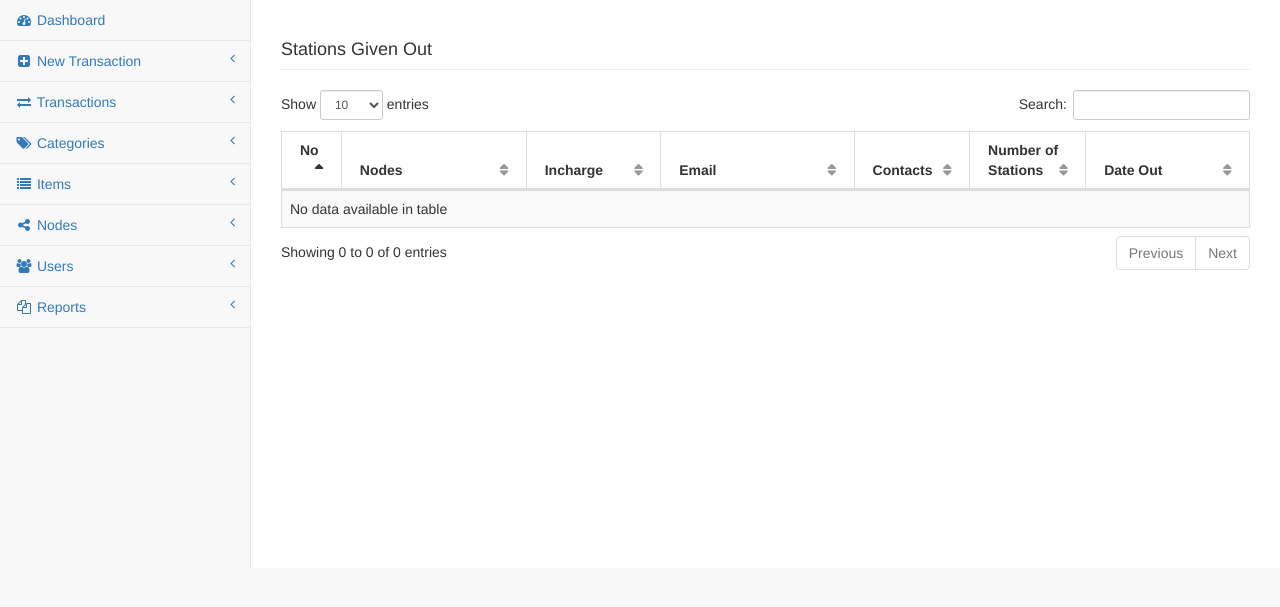
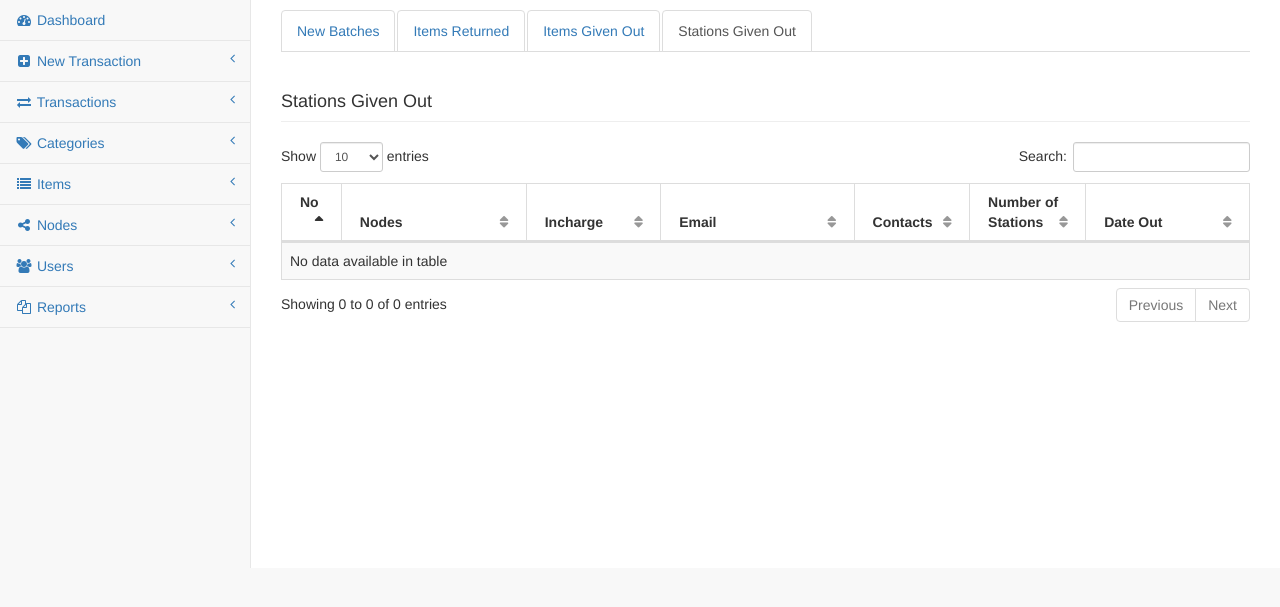
Before and after one commit to wimea-ict/inventory, a CodeIgniter app: page /inventory/index.php/transactions/stations_given_out in a window 1280 px wide. Shown: the part 51-658 px from the top of the page. Run offline with CodeIgniter, Linux system fonts and the light colour scheme; the visitor is signed in with stand-in values (Sample User, id 1); data that the repository does not hold is empty.

Commit message:
Add station transactions to the tabbed navigation

```diff
--- a/application/controllers/Transactions.php
+++ b/application/controllers/Transactions.php
@@ -90,6 +90,14 @@ class Transactions extends CI_Controller {
 		$data['stations_given_out'] = $this->transactions_model->get_stations_given_out();
         $content = $this->load->view('transactions/stations-given-out', $data, TRUE);
 
+        if (is_ajax_request()) {
+            echo json_encode([
+                'html' => $content,
+                'title' => 'Stations Given Out'
+            ]);
+            return;
+        }
+
         $this->load->view('main', [
             'title' => 'Stations Given Out',
             'content' => $content
--- a/application/views/items/tabbed-nav.php
+++ b/application/views/items/tabbed-nav.php
@@ -12,6 +12,9 @@
             <li <?= ($page == 'give-out-items') ? ' class="active"' : ''; ?>>
                 <a href="<?= site_url("items/give-out"); ?>">Give Out Items</a>
             </li>
+            <li <?= ($page == 'give-out-stations') ? ' class="active"' : ''; ?>>
+                <a href="<?= site_url("stations/give-out"); ?>">Give Out Stations</a>
+            </li>
         </ul>
     </div>
 </div>
--- a/application/views/transactions/stations-given-out.php
+++ b/application/views/transactions/stations-given-out.php
@@ -1,12 +1,19 @@
-<?php defined('BASEPATH') OR exit('No direct script access allowed'); ?>
+<?php defined('BASEPATH') OR exit('No direct script access allowed');
+
+if (is_ajax_request() == false) {
+    $page = 'stations-given-out';
+    require_once(__DIR__ . '/tabbed-nav.php');
+}
+?>
 
 <div class="row" id="content">
     <div class="col-lg-12">
 		<?php
         $page_heading = 'Stations Given Out';
-        require_once(__DIR__ . '/../partials/page-header.php');
-        ?>
-        <?php require_once(__DIR__ . '/../partials/tables/stations-given-out.php'); ?>
+		require_once(__DIR__ . '/../partials/page-header.php');
+
+		require_once(__DIR__ . '/../partials/tables/stations-given-out.php');
+		?>
     </div>
     <!-- /.col-lg-12 -->
 </div>
--- a/application/views/transactions/tabbed-nav.php
+++ b/application/views/transactions/tabbed-nav.php
@@ -12,6 +12,9 @@
             <li <?= ($page == 'items-given-out') ? ' class="active"' : ''; ?>>
                 <a href="<?= site_url("transactions/items-given-out"); ?>">Items Given Out</a>
             </li>
+            <li <?= ($page == 'stations-given-out') ? ' class="active"' : ''; ?>>
+                <a href="<?= site_url("transactions/stations-given-out"); ?>">Stations Given Out</a>
+            </li>
         </ul>
     </div>
 </div>
--- a/css/inventory.css
+++ b/css/inventory.css
@@ -25,11 +25,15 @@ a {
     text-transform: uppercase;
 }
 
+.page-header {
+	margin-top: 30px;
+}
+
 /* Tabbed Navigation */
 .tabbed-nav {
     border-bottom: 1px solid #ddd;
     list-style: none;
-    margin: 10px 0 20px 0;
+    margin: 10px 0 10px 0;
     padding-left: 0;
     display: flex;
 }
```
Also changed, not shown: application/controllers/Stations.php (+8 -0 lines), application/views/stations/give-out.php (+9 -7 lines), application/views/transactions/items-given-out.php (+6 -1 lines), application/views/transactions/items-returned.php (+6 -1 lines), application/views/transactions/new-batches.php (+6 -1 lines).
